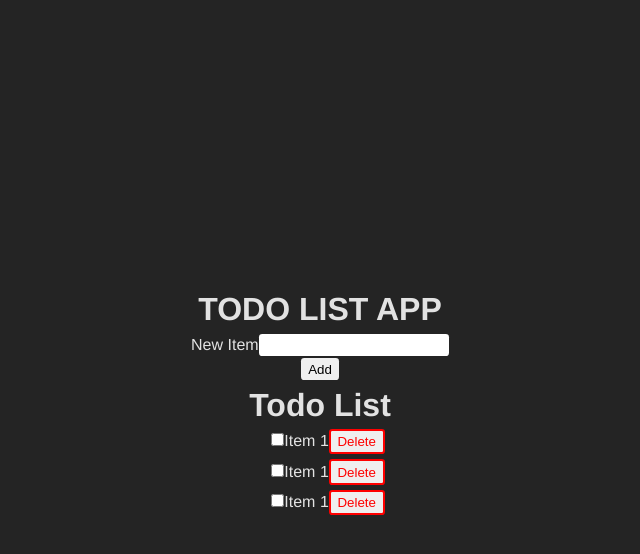
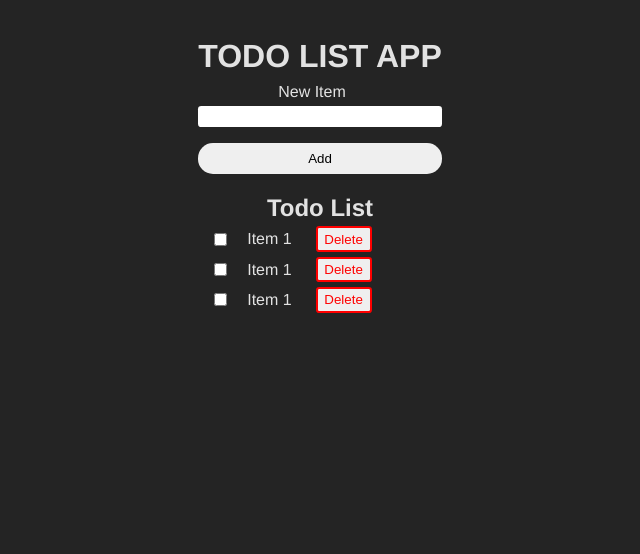
Before and after one commit to T4R0TARO/todo-list-app, a React (Vite) app: page / in a window 1280 px wide. Shown: the top 554 px of the page, without its empty margins (320-960 px from the left). Built offline with nearby package versions, Linux system fonts and the light colour scheme.

Commit message:
update styles

```diff
--- a/src/App.css
+++ b/src/App.css
@@ -22,44 +22,60 @@
   background: maroon;
 }
 
+label {
+  margin-right: 1rem;
+}
+
+input {
+  margin-right: 1rem;
+}
+
 .new-item-form input {
   outline: none;
   border: none;
   border-radius: 0.25em;
   padding: 0.25em 0.5em;
-}
-/* .logo {
-  height: 6em;
-  padding: 1.5em;
-  will-change: filter;
-  transition: filter 300ms;
-}
-.logo:hover {
-  filter: drop-shadow(0 0 2em #646cffaa);
-}
-.logo.react:hover {
-  filter: drop-shadow(0 0 2em #61dafbaa);
+  margin-bottom: 1rem;
+  width: 100%;
 }
 
-@keyframes logo-spin {
-  from {
-    transform: rotate(0deg);
-  }
-  to {
-    transform: rotate(360deg);
-  }
+.new-item-form input:focus {
+  border: 1px solid hsl(200, 100%, 70%);
 }
 
-@media (prefers-reduced-motion: no-preference) {
-  a:nth-of-type(2) .logo {
-    animation: logo-spin infinite 20s linear;
-  }
+.form-row {
+  display: flex;
+  flex-direction: column;
+  gap: 0.1rem;
 }
 
-.card {
-  padding: 2em;
+.add-btn {
+  padding: 8px;
+  border: none;
+  border-radius: 15px;
+  width: 100%;
+  margin-bottom: 1rem;
 }
 
-.read-the-docs {
-  color: #888;
-} */
+.header {
+  font-size: 1.5rem;
+}
+
+.list {
+  display: flex;
+  flex-direction: column;
+  gap: 1rem;
+}
+
+.list li {
+  display: flex;
+  gap: 0.5rem;
+  align-items: center;
+}
+
+.list li label {
+  display: flex;
+  gap: 0.25rem;
+  cursor: pointer;
+  align-items: center;
+}
--- a/src/App.jsx
+++ b/src/App.jsx
@@ -12,7 +12,7 @@ function App() {
           <label htmlFor="item">New Item</label>
           <input id="item" type="text" />
         </div>
-        <button className="btn">Add</button>
+        <button className="add-btn">Add</button>
       </form>
       <h1 className="header">Todo List</h1>
       <ul className="list">
--- a/src/index.css
+++ b/src/index.css
@@ -17,7 +17,7 @@
 body {
   margin: 0;
   display: flex;
-  place-items: center;
+  /* place-items: center; */
   min-width: 320px;
   min-height: 100vh;
 }
```
